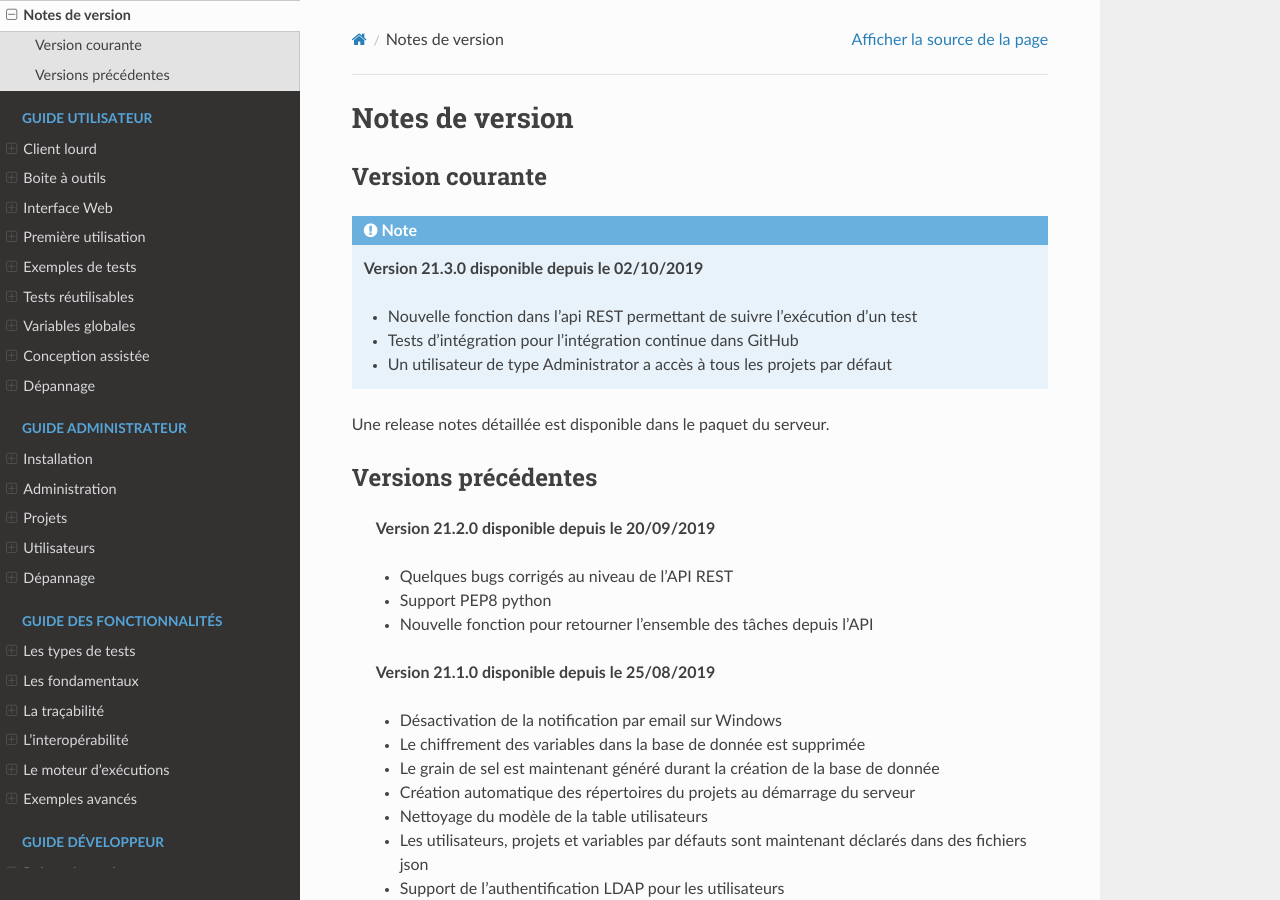
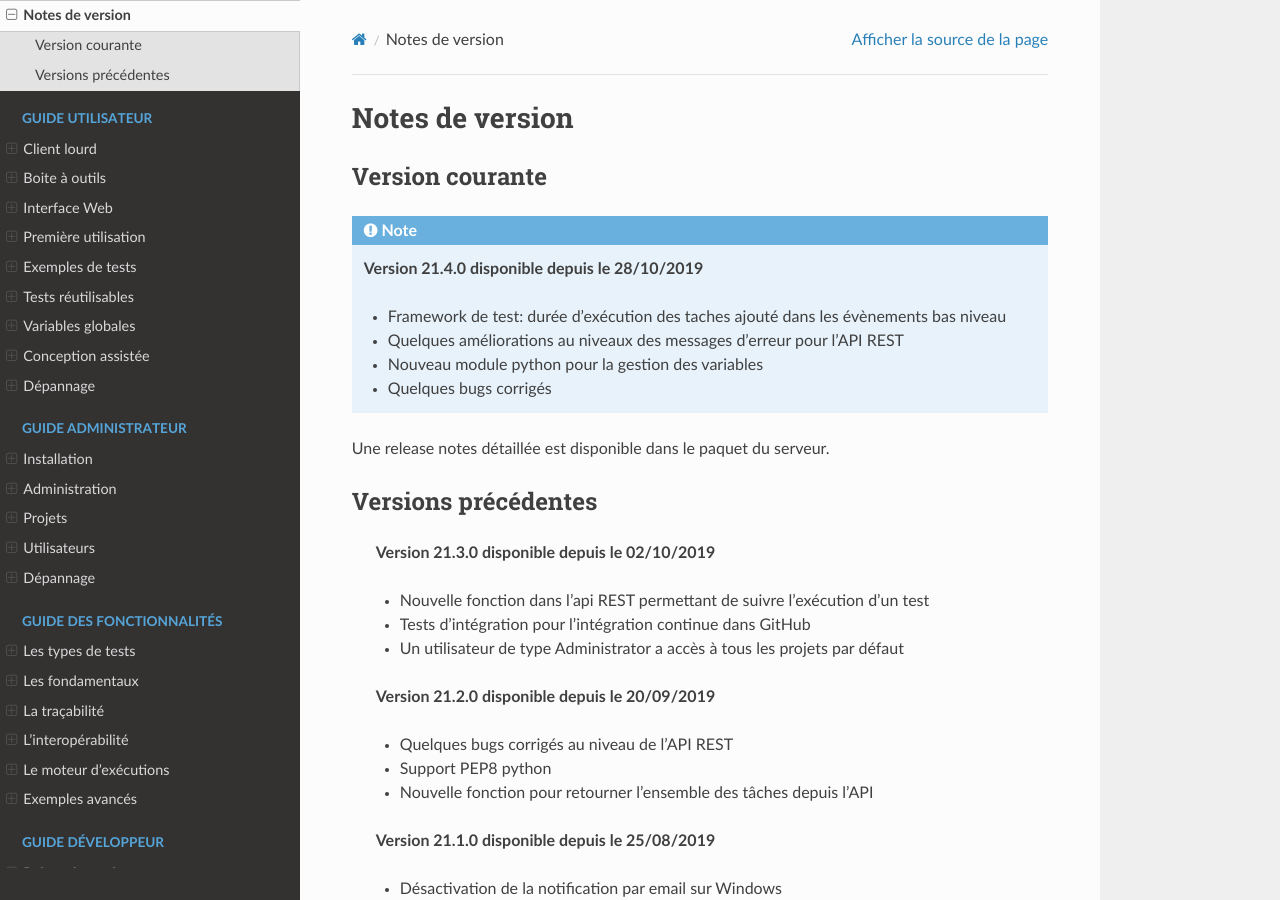
Before and after one commit to ExtensiveAutomation/extensiveautomation-fr.readthedocs.io, a Sphinx documentation site: the page built from docs/about/releasenotes.rst, in a window 1280 px wide and 900 px high. Built offline with Sphinx 7.4.7 and the Read the Docs theme 2.0.0, drawn with Linux system fonts in a browser that asks for light colours.

Commit message:
new release 21.4

```diff
--- a/docs/about/releasenotes.rst
+++ b/docs/about/releasenotes.rst
@@ -6,16 +6,25 @@ Version courante
 
 .. note::
 
+ **Version 21.4.0 disponible depuis le 28/10/2019**
+
+ - Framework de test: durée d'exécution des taches ajouté dans les évènements bas niveau
+ - Quelques améliorations au niveaux des messages d'erreur pour l'API REST
+ - Nouveau module python pour la gestion des variables
+ - Quelques bugs corrigés
+
+Une release notes détaillée est disponible dans le paquet du serveur.
+
+Versions précédentes
+-------------------
+
+..
+
  **Version 21.3.0 disponible depuis le 02/10/2019**
 
  - Nouvelle fonction dans l'api REST permettant de suivre l'exécution d'un test
  - Tests d'intégration pour l'intégration continue dans GitHub
  - Un utilisateur de type Administrator a accès à tous les projets par défaut
-
-Une release notes détaillée est disponible dans le paquet du serveur.
-
-Versions précédentes
--------------------
 
 ..
 
```
